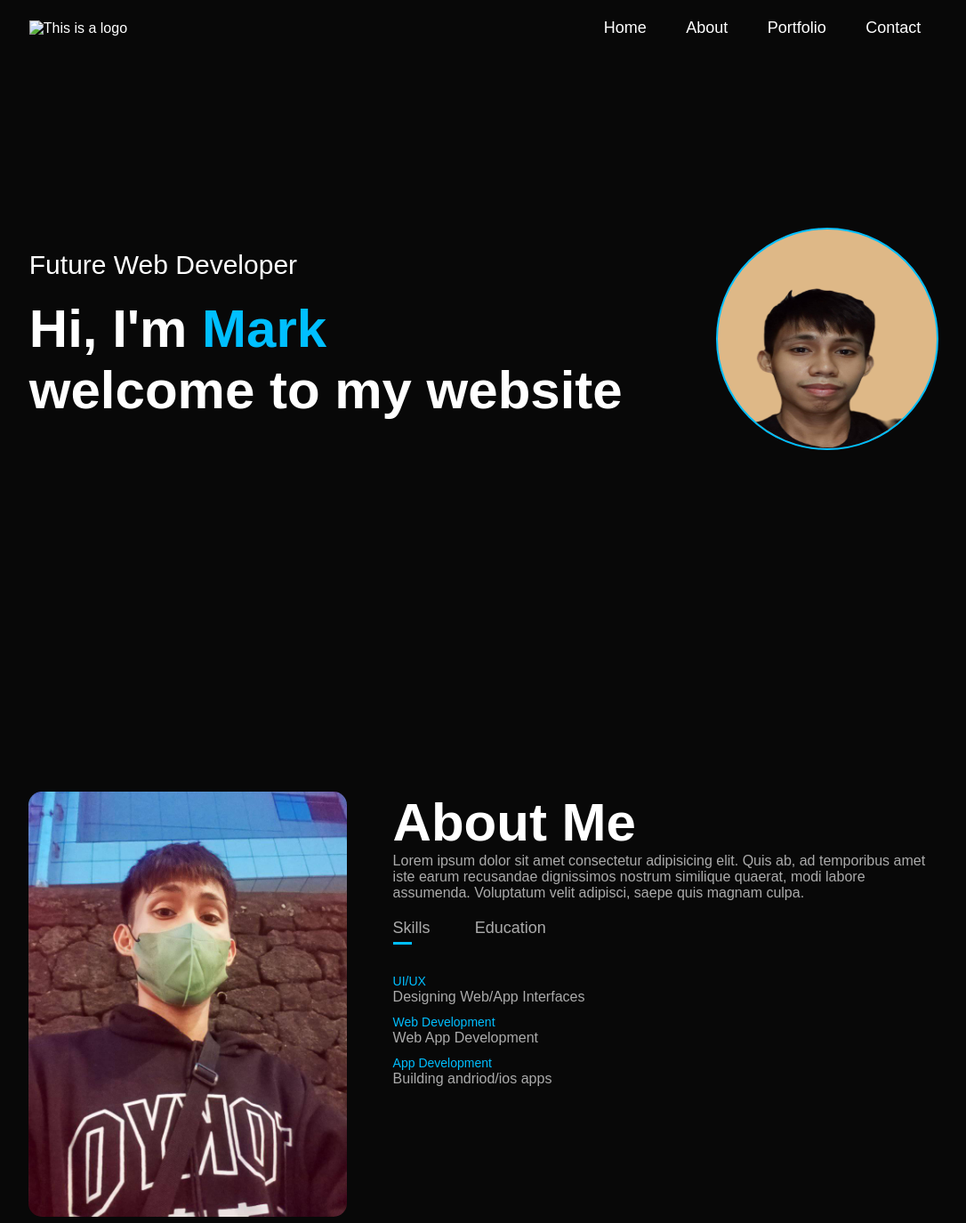
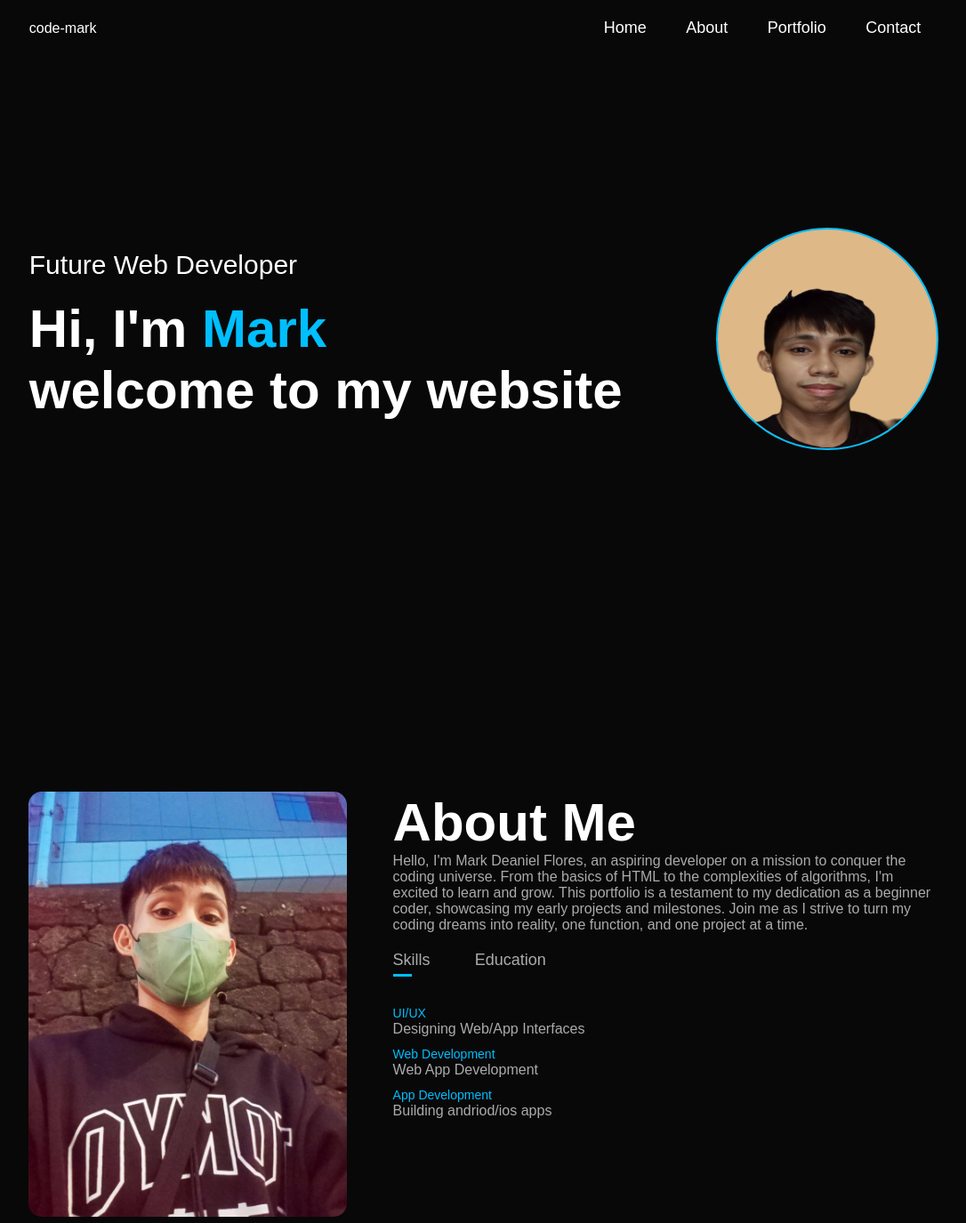
Before and after one commit to mokoyHob/code-marks, a plain HTML site: page index.html in a window 1280 px wide. Shown: the top 1375 px of the page at 89% size, without its empty margins (96-1182 px from the left). Drawn offline with Linux system fonts and the light colour scheme.

Commit message:
Update index.html

```diff
--- a/index.html
+++ b/index.html
@@ -14,7 +14,7 @@
 <div id="header">
    <div class="container">
     <nav>
-        <img src="" alt="This is a logo" class="logo">
+        <p class="logo"><span class="firstletter">code</span>-mark</p>
         <ul id="sidemenu">
             <li><a href="#header">Home</a></li>
             <li><a href="#about">About</a></li>
@@ -45,7 +45,7 @@
             </div>
             <div class="about-col-2">
                 <h1 class="sub-title">About Me</h1>
-                <p>Lorem ipsum dolor sit amet consectetur adipisicing elit. Quis ab, ad temporibus amet iste earum recusandae dignissimos nostrum similique quaerat, modi labore assumenda. Voluptatum velit adipisci, saepe quis magnam culpa.</p>
+                <p>Hello, I'm Mark Deaniel Flores, an aspiring developer on a mission to conquer the coding universe. From the basics of HTML to the complexities of algorithms, I'm excited to learn and grow. This portfolio is a testament to my dedication as a beginner coder, showcasing my early projects and milestones. Join me as I strive to turn my coding dreams into reality, one function, and one project at a time.</p>
 
                 <div class="tab-titles">
                     <p class="tab-links active-link" onclick="opentab('skills')">Skills</p>
```
